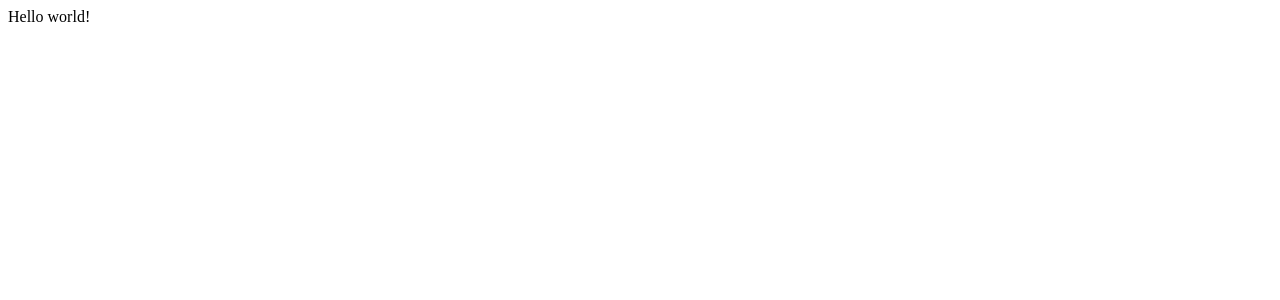
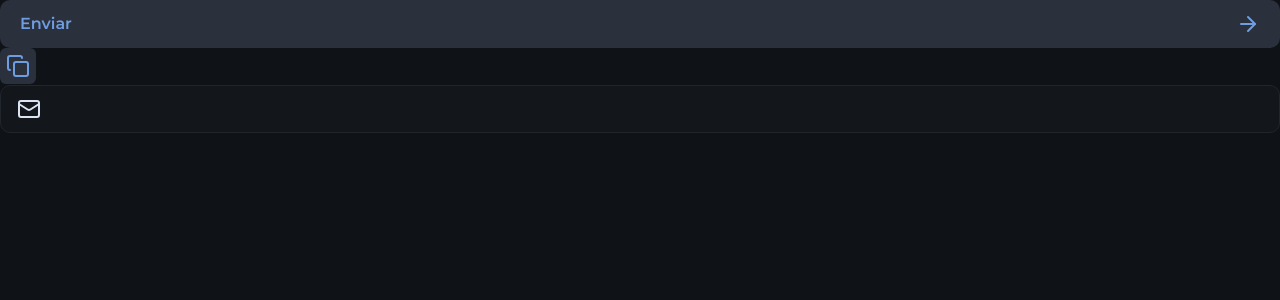
Before and after one commit to cesar-lima/Code-summit-app, a Next.js app: page / in a window 1280 px wide. Shown: the top 300 px of the page. Built offline with nearby package versions, Linux system fonts and the light colour scheme.

Commit message:
criar componentes principais da aplicação

```diff
--- /dev/null
+++ b/postcss.config.mjs
@@ -0,0 +1,7 @@
+const config = {
+    plugins: {
+        "@tailwindcss/postcss": {},
+
+    },
+};
+export default config;
--- /dev/null
+++ b/src/app/globals.css
@@ -0,0 +1,24 @@
+@import "tailwindcss";
+
+@theme {
+    --color-*: initial;
+
+    --color-blue: #6F9DE2;
+    --color-purple: #9871f3;
+    --color-danger: #F05D6C;
+
+    --color-gray-100: #DAE4F2;
+    --color-gray-200: #C8D0DA;
+    --color-gray-300: #95A1B1;
+    --color-gray-400: #6F7D90;
+    --color-gray-500: #2A313C;
+    --color-gray-600: #21252C;
+    --color-gray-700: #191D24;
+    --color-gray-800: #13161B;
+    --color-gray-900: #0F1216;
+
+    --font-heading: var(--font-oxanium);
+    --font-sans: var(--font-montserrat);
+
+    --radius-xl: 0.625rem;
+}
--- a/src/app/layout.tsx
+++ b/src/app/layout.tsx
@@ -1,9 +1,23 @@
+import './globals.css'
+
 import type { Metadata } from "next";
+import { Montserrat, Oxanium } from 'next/font/google'
 
 export const metadata: Metadata = {
-  title: "Create Next App",
-  description: "Generated by create next app",
+  title: "devstage",
 };
+
+const oxanium = Oxanium({
+  weight: ['500', '600'],
+  subsets: ['latin'],
+  variable: '--font-oxanium',
+})
+
+const montserrat = Montserrat({
+  weight: ['400', '600'],
+  subsets: ['latin'],
+  variable: '--font-montserrat',
+})
 
 export default function RootLayout({
   children,
@@ -11,8 +25,10 @@ export default function RootLayout({
   children: React.ReactNode;
 }>) {
   return (
-    <html lang="en">
-      <body>{children}</body>
+    <html lang="en" className={`${oxanium.variable} ${montserrat.variable}`}>
+      <body className="bg-gray-900 text-gray-100 antialiased">
+        {children}
+      </body>
     </html>
   );
 }
--- a/src/app/page.tsx
+++ b/src/app/page.tsx
@@ -1,7 +1,28 @@
+import { ArrowRight, Copy, Mail } from "lucide-react";
+import { Button } from "@/components/button";
+import { IconButton } from "@/components/icon-button";
+import { InputField, InputIcon, InputRoot } from "@/components/input";
+
+
 export default function Home() {
   return (
     <main>
-      <div>Hello world!</div>
+      <Button>
+        Enviar<ArrowRight />
+      </Button>
+
+      <IconButton>
+        <Copy />
+      </IconButton>
+
+
+      <InputRoot>
+        <InputIcon>
+          <Mail />
+        </InputIcon>
+
+        <InputField />
+      </InputRoot>
     </main>
   );
 }
--- /dev/null
+++ b/src/components/button.tsx
@@ -0,0 +1,16 @@
+import { ComponentProps, ReactNode } from "react"
+
+interface ButtonProps extends ComponentProps<'button'> {
+    children: ReactNode
+}
+
+export function Button(props: ButtonProps) {
+    return (
+        <button
+            className="flex justify-between items-center px-5  h-12 bg-gray-500 text-blue font-semibold rounded-xl w-full cursor-pointer hover:bg-blue hover:text-gray-900 transition-colors duration-300"
+            {...props}
+        >
+            {props.children}
+        </button>
+    )
+}
--- /dev/null
+++ b/src/components/icon-button.tsx
@@ -0,0 +1,13 @@
+import { ReactNode } from "react"
+
+interface IconButtonProps {
+    children: ReactNode
+}
+
+export function IconButton(props: IconButtonProps) {
+    return (
+        <button className="p-1.5 bg-gray-500 text-blue rounded-md cursor-pointer hover:bg-blue hover:text-gray-900 transition-colors duration-300">
+            {props.children}
+        </button>
+    )
+}
--- /dev/null
+++ b/src/components/input.tsx
@@ -0,0 +1,37 @@
+import { ComponentProps } from "react"
+
+interface InputRootProps extends ComponentProps<'div'> {
+    error?: boolean
+}
+
+export function InputRoot({ error = false, ...props }: InputRootProps) {
+    return (
+        <div
+            data-error={error}
+            className="group bg-gray-800 h-12 border border-gray-600 rounded-xl px-4 flex items-center gap-2 focus-within:border-gray-100 data-[error=true]:border-danger"
+            {...props}
+        />
+    )
+}
+
+interface InputIconProps extends ComponentProps<'input'> {}
+
+export function InputIcon(props: InputIconProps) {
+    return (
+        <span
+            className="text-gray-400 group-focus-within:text-gray-100 group-[&:not(:has(input:placeholder-shown))]:text-gray-100 group-data-[error=true]:text-danger"
+            {...props}
+        />
+    )
+}
+
+interface InputFieldProps extends ComponentProps<'input'> {}
+
+export function InputField(props: InputFieldProps) {
+    return (
+        <input
+            className="flex-1 outline-0 placeholder-gray-400"
+            {...props}
+        />
+    )
+}
```
Also changed, not shown: package.json (+7 -3 lines), 1 other file (tests, documents, lock files or other folders).
